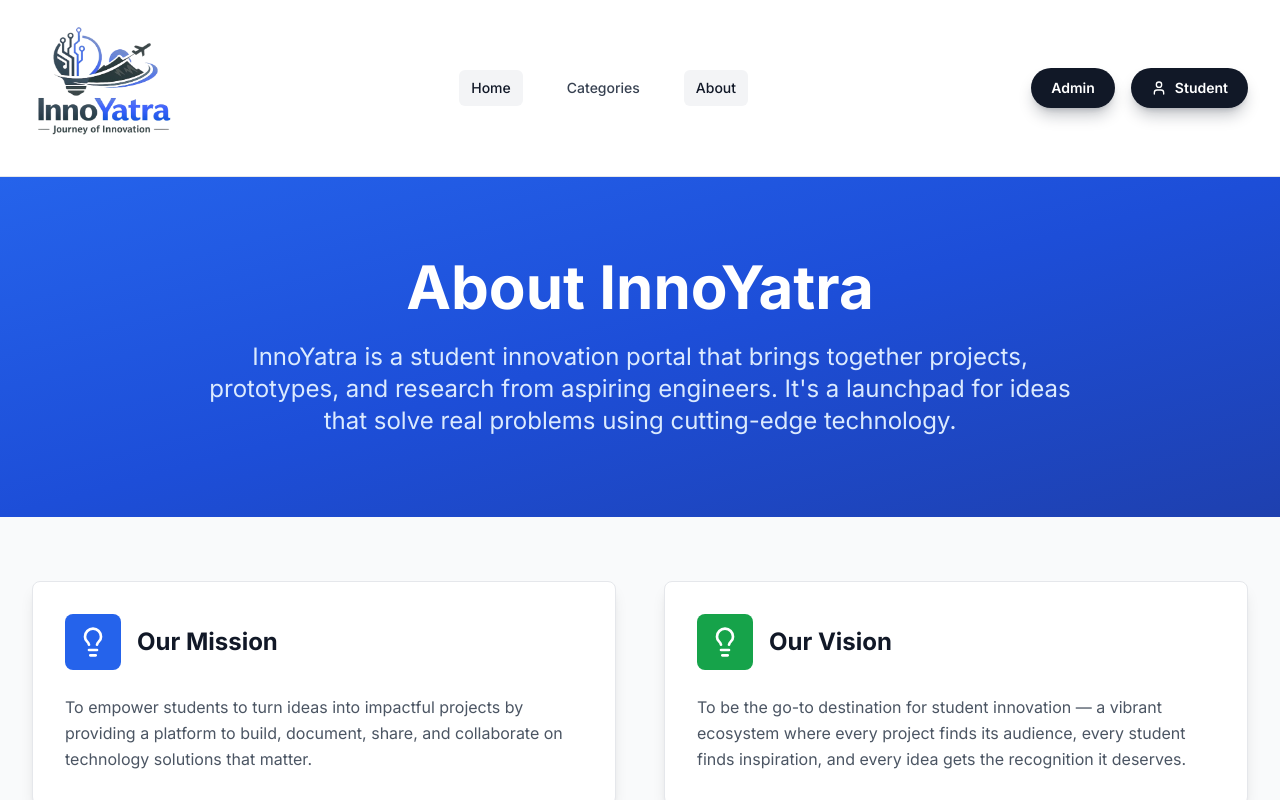
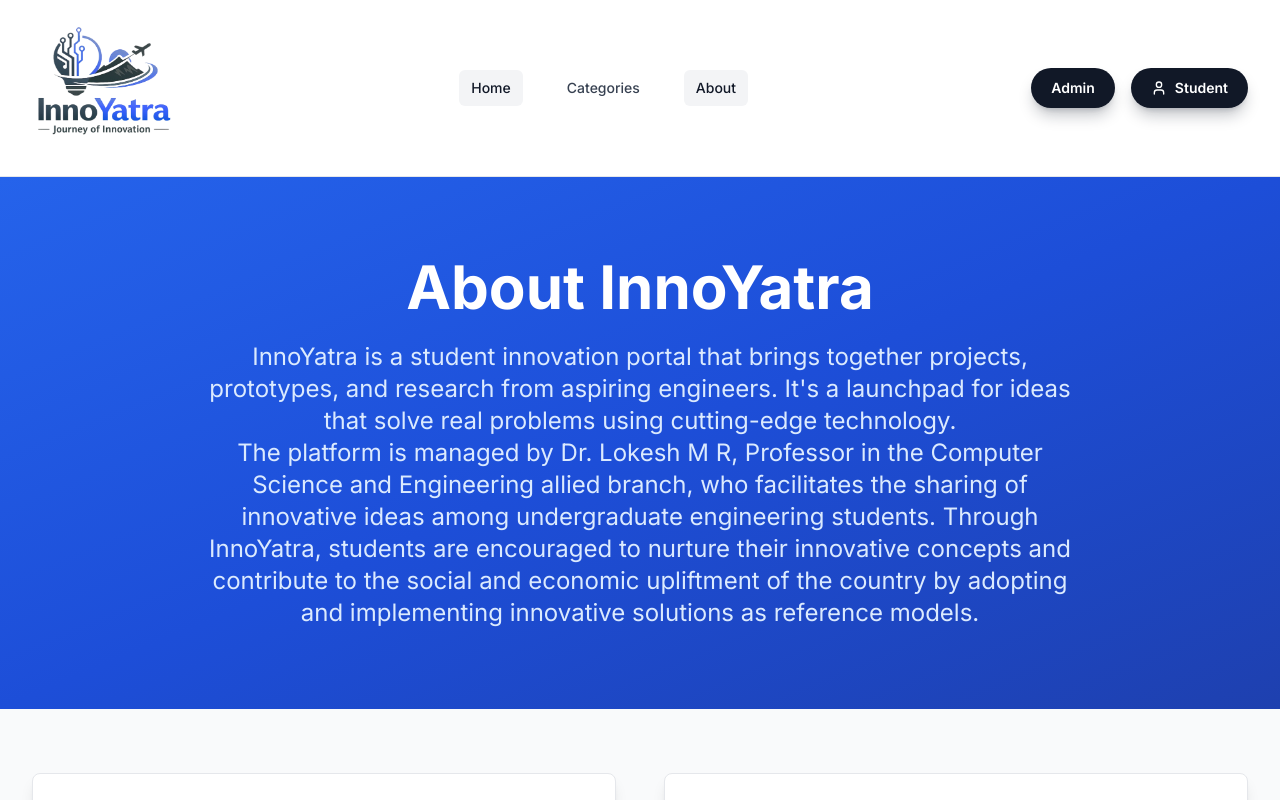
Before and after one commit to INNO-YATRA-2-0/INNO-YATRA-2-0, a React (Vite) app in the folder frontend/: page /about in a window 1280 px wide. Shown: the top 800 px of the page. Built offline with nearby package versions, Linux system fonts and the light colour scheme.

Commit message:
about secion modifeid

```diff
--- a/frontend/src/pages/About.tsx
+++ b/frontend/src/pages/About.tsx
@@ -60,6 +60,12 @@
               InnoYatra is a student innovation portal that brings together projects,
               prototypes, and research from aspiring engineers. It's a launchpad for ideas
               that solve real problems using cutting-edge technology.
+              <br></br>
+              The platform is managed by Dr. Lokesh M R, Professor in the Computer Science and Engineering allied branch,
+              who facilitates the sharing of innovative ideas among undergraduate engineering students.
+              Through InnoYatra, students are encouraged to nurture their innovative concepts and
+              contribute to the social and economic upliftment of the country by
+              adopting and implementing innovative solutions as reference models.
             </p>
           </div>
         </div>
```
